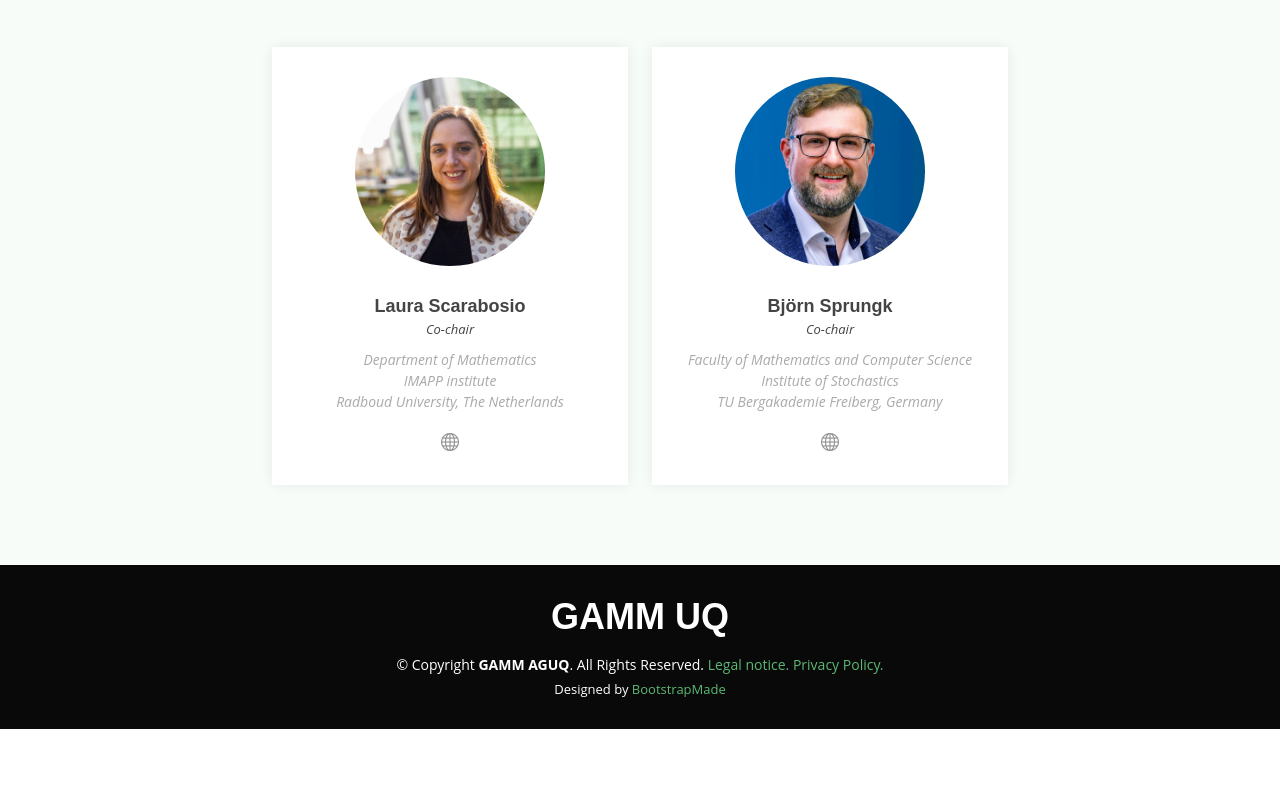
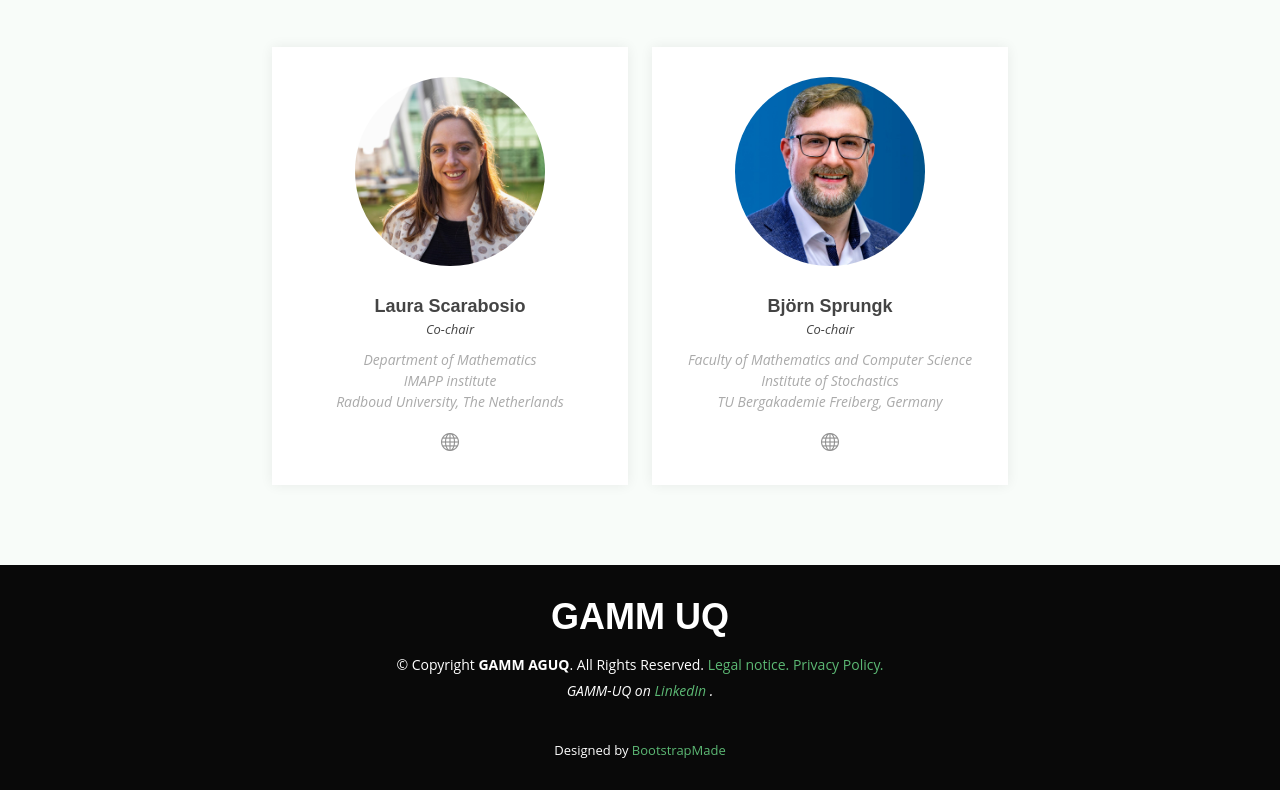
Before and after one commit to gamm-ag-uq/gamm-ag-uq.github.io, a plain HTML site: page index.html in a window 1280 px wide. Shown: the part 3144-3934 px from the top of the page. Before the commit the page ends 3873 px from the top, so only its background shows below. Drawn offline with Linux system fonts and the light colour scheme; a web font is replaced by a local one.

Commit message:
LS: add Linkedin link

```diff
--- a/index.html
+++ b/index.html
@@ -273,6 +273,12 @@
       <div class="copyright">
         &copy; Copyright <strong><span>GAMM AGUQ</span></strong>. All Rights Reserved. <a href="legal.html">Legal notice.</a> <a href="privacy_policy.html">Privacy Policy.</a>
       </div>
+      <p>
+      GAMM-UQ on
+      <a href="https://www.linkedin.com/groups/17836015/?highlightedUpdateUrn=urn%3Ali%3AgroupPost%3A17836015-7440728070417768448&q=highlightedFeedForGroups" target="_blank">
+        LinkedIn
+      </a>.
+     </p>
       <div class="credits">
         <!-- All the links in the footer should remain intact. -->
         <!-- You can delete the links only if you purchased the pro version. -->
```
